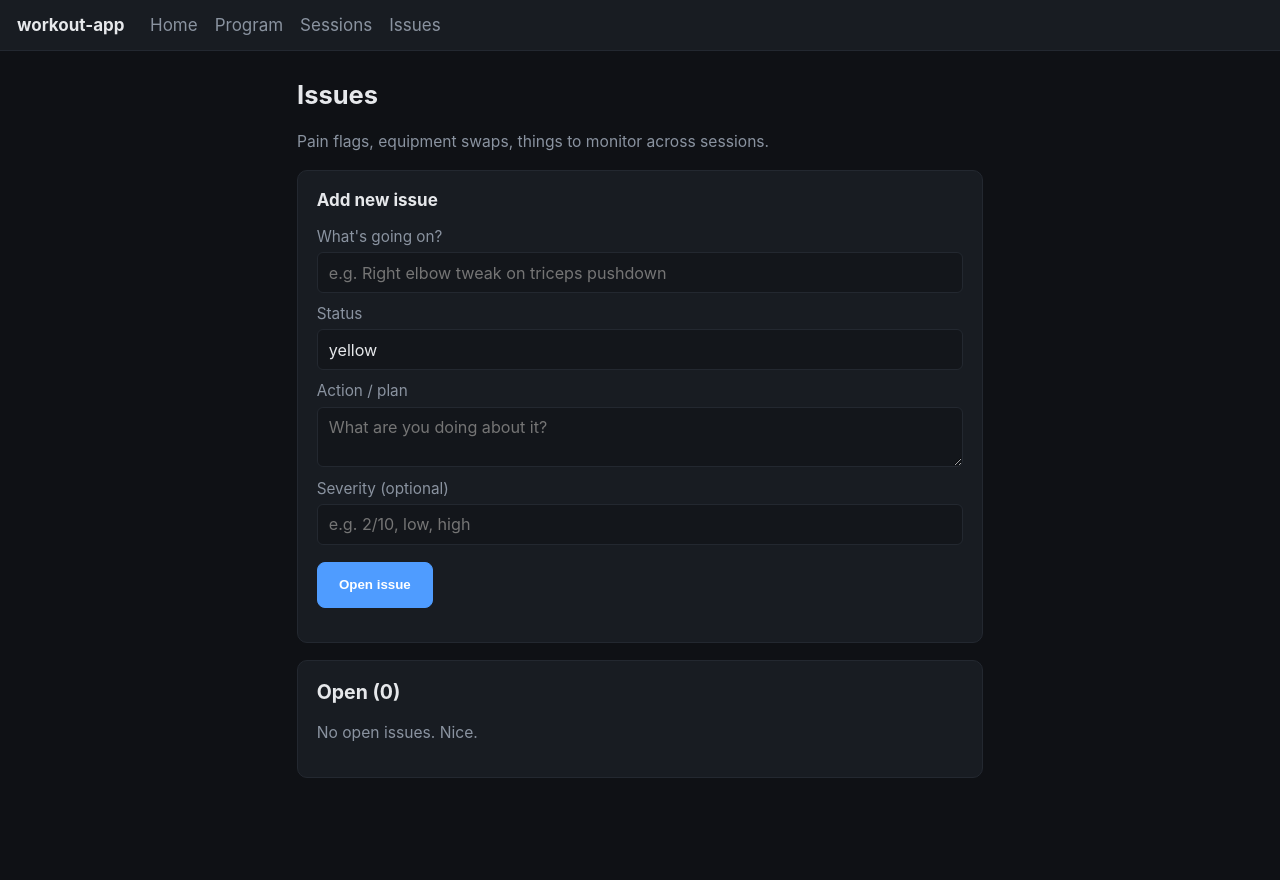
After one commit to bwolfe502/workout-app, a Flask app: page /issues in a window 1280 px wide, after a click on "Add new issue". The commit adds this page. Run offline with Flask 3, Linux system fonts and the light colour scheme; data that the repository does not hold is empty.

Commit message:
feat: /issues — list, add, close, reopen
A real CRUD surface on top of the issues table the seed already
populates. Open issues stay prominent at the top; closed issues
collapse into a details section so resolved swaps (e.g. Reverse Lunge
→ Goblet Squat) don't clutter the daily view.

- GET /issues               list open + closed
- POST /issues              create (item, status, action?, severity?)
- POST /issues/<id>/close   stamp closed_at = today
- POST /issues/<id>/reopen  clear closed_at

Status is a free-text input backed by a <datalist> with the common
tags from the seed (yellow, red, monitoring, confirmed, permanent),
so existing rows like "Cleared by Session 4 — issue appears isolated
to BB Back Squat" survive untouched.

Topbar gains an "Issues" link. 7 new tests, full suite at 65 green.

Co-Authored-By: Claude Opus 4.7 (1M context) <noreply@anthropic.com>

```diff
--- a/app.py
+++ b/app.py
@@ -3,7 +3,7 @@
 from __future__ import annotations
 
 import json
-from datetime import datetime
+from datetime import date, datetime
 
 from flask import Flask, abort, redirect, render_template, request, url_for
 
@@ -145,6 +145,59 @@ def create_app(config: dict | None = None) -> Flask:
         conn.commit()
         return redirect(url_for("home"))
 
+    # ---- issues ----------------------------------------------------------
+
+    @app.get("/issues")
+    def issues_list():
+        conn = db.get_conn()
+        return render_template(
+            "issues.html",
+            open_issues=queries.open_issues(conn),
+            closed_issues=queries.closed_issues(conn),
+        )
+
+    @app.post("/issues")
+    def issues_create():
+        item = (request.form.get("item") or "").strip()
+        if not item:
+            return redirect(url_for("issues_list"))
+        status = (request.form.get("status") or "yellow").strip()
+        action = (request.form.get("action") or "").strip() or None
+        severity = (request.form.get("severity") or "").strip() or None
+        conn = db.get_conn()
+        conn.execute(
+            "INSERT INTO issues (opened_at, item, status, action, severity) VALUES (?, ?, ?, ?, ?)",
+            (date.today().isoformat(), item, status, action, severity),
+        )
+        conn.commit()
+        return redirect(url_for("issues_list"))
+
+    @app.post("/issues/<int:issue_id>/close")
+    def issues_close(issue_id: int):
+        conn = db.get_conn()
+        issue = queries.issue_by_id(conn, issue_id)
+        if issue is None:
+            abort(404)
+        conn.execute(
+            "UPDATE issues SET closed_at = ? WHERE id = ?",
+            (date.today().isoformat(), issue_id),
+        )
+        conn.commit()
+        return redirect(url_for("issues_list"))
+
+    @app.post("/issues/<int:issue_id>/reopen")
+    def issues_reopen(issue_id: int):
+        conn = db.get_conn()
+        issue = queries.issue_by_id(conn, issue_id)
+        if issue is None:
+            abort(404)
+        conn.execute(
+            "UPDATE issues SET closed_at = NULL WHERE id = ?",
+            (issue_id,),
+        )
+        conn.commit()
+        return redirect(url_for("issues_list"))
+
     @app.get("/healthz")
     def healthz():
         return {"ok": True}, 200
--- a/queries.py
+++ b/queries.py
@@ -111,9 +111,25 @@ def sets_for_session(conn: sqlite3.Connection, session_id: int) -> dict[int, lis
 def open_issues(conn: sqlite3.Connection) -> list[sqlite3.Row]:
     return list(conn.execute(
         """
-        SELECT * FROM issues WHERE closed_at IS NULL ORDER BY opened_at DESC
+        SELECT * FROM issues WHERE closed_at IS NULL ORDER BY opened_at DESC, id DESC
         """
     ))
+
+
+def closed_issues(conn: sqlite3.Connection, limit: int = 50) -> list[sqlite3.Row]:
+    return list(conn.execute(
+        """
+        SELECT * FROM issues
+         WHERE closed_at IS NOT NULL
+         ORDER BY closed_at DESC, id DESC
+         LIMIT ?
+        """,
+        (limit,),
+    ))
+
+
+def issue_by_id(conn: sqlite3.Connection, issue_id: int) -> sqlite3.Row | None:
+    return conn.execute("SELECT * FROM issues WHERE id = ?", (issue_id,)).fetchone()
 
 
 def revisions(conn: sqlite3.Connection, mesocycle_id: int) -> list[sqlite3.Row]:
--- a/static/style.css
+++ b/static/style.css
@@ -186,6 +186,33 @@ details.card > summary {
 details.card > summary::-webkit-details-marker { display: none; }
 details.card[open] > summary { margin-bottom: 0.75rem; }
 
+/* --- issues page --- */
+
+.issue-form label {
+  display: block;
+  margin: 0.6rem 0;
+  font-size: 0.9em;
+  color: var(--muted);
+}
+.issue-form input[type="text"],
+.issue-form input:not([type]),
+.issue-form textarea {
+  display: block;
+  width: 100%;
+  margin-top: 0.25rem;
+  background: rgba(0,0,0,0.2);
+  color: var(--text);
+  border: 1px solid var(--border);
+  border-radius: 6px;
+  padding: 0.55rem 0.65rem;
+  font-size: 0.95rem;
+  font-family: inherit;
+}
+
+ul.issues li .issue-head { display: flex; align-items: baseline; gap: 0.5rem; flex-wrap: wrap; }
+ul.issues li .issue-foot { margin-top: 0.4rem; display: flex; align-items: center; gap: 0.6rem; flex-wrap: wrap; }
+ul.issues li.closed { opacity: 0.7; }
+
 /* --- live session view --- */
 
 .exercise-block {
--- a/templates/base.html
+++ b/templates/base.html
@@ -16,6 +16,7 @@
       <a href="{{ url_for('home') }}">Home</a>
       <a href="{{ url_for('program') }}">Program</a>
       <a href="{{ url_for('sessions') }}">Sessions</a>
+      <a href="{{ url_for('issues_list') }}">Issues</a>
     </nav>
   </header>
   <main>
--- /dev/null
+++ b/templates/issues.html
@@ -0,0 +1,82 @@
+{% extends "base.html" %}
+{% block title %}Issues — workout-app{% endblock %}
+
+{% block content %}
+<h1>Issues</h1>
+<p class="muted">Pain flags, equipment swaps, things to monitor across sessions.</p>
+
+<details class="card">
+  <summary><strong>Add new issue</strong></summary>
+  <form method="post" action="{{ url_for('issues_create') }}" class="issue-form">
+    <label>What's going on?
+      <input name="item" required placeholder="e.g. Right elbow tweak on triceps pushdown">
+    </label>
+    <label>Status
+      <input name="status" list="status-options" value="yellow" required>
+      <datalist id="status-options">
+        <option value="yellow">
+        <option value="red">
+        <option value="monitoring">
+        <option value="confirmed">
+        <option value="permanent">
+      </datalist>
+    </label>
+    <label>Action / plan
+      <textarea name="action" rows="2" placeholder="What are you doing about it?"></textarea>
+    </label>
+    <label>Severity (optional)
+      <input name="severity" placeholder="e.g. 2/10, low, high">
+    </label>
+    <p><button class="btn btn-primary" type="submit">Open issue</button></p>
+  </form>
+</details>
+
+<section class="card">
+  <h2>Open ({{ open_issues|length }})</h2>
+  {% if open_issues %}
+    <ul class="issues">
+      {% for i in open_issues %}
+        <li>
+          <div class="issue-head">
+            <strong>{{ i.item }}</strong>
+            {% if i.status %}<span class="status">{{ i.status }}</span>{% endif %}
+            {% if i.severity %}<span class="muted">· {{ i.severity }}</span>{% endif %}
+          </div>
+          {% if i.action %}<div class="muted">{{ i.action }}</div>{% endif %}
+          <div class="muted issue-foot">
+            opened {{ i.opened_at }}
+            <form method="post" action="{{ url_for('issues_close', issue_id=i.id) }}" style="display:inline">
+              <button class="btn btn-secondary" type="submit">Close</button>
+            </form>
+          </div>
+        </li>
+      {% endfor %}
+    </ul>
+  {% else %}
+    <p class="muted">No open issues. Nice.</p>
+  {% endif %}
+</section>
+
+{% if closed_issues %}
+  <details class="card">
+    <summary><strong>Closed</strong> ({{ closed_issues|length }})</summary>
+    <ul class="issues">
+      {% for i in closed_issues %}
+        <li class="closed">
+          <div class="issue-head">
+            <strong>{{ i.item }}</strong>
+            {% if i.status %}<span class="status">{{ i.status }}</span>{% endif %}
+          </div>
+          {% if i.action %}<div class="muted">{{ i.action }}</div>{% endif %}
+          <div class="muted issue-foot">
+            opened {{ i.opened_at }} · closed {{ i.closed_at }}
+            <form method="post" action="{{ url_for('issues_reopen', issue_id=i.id) }}" style="display:inline">
+              <button class="btn btn-secondary" type="submit">Reopen</button>
+            </form>
+          </div>
+        </li>
+      {% endfor %}
+    </ul>
+  </details>
+{% endif %}
+{% endblock %}
```
Also changed, not shown: tests/test_issues.py (added, +118 -0 lines).
